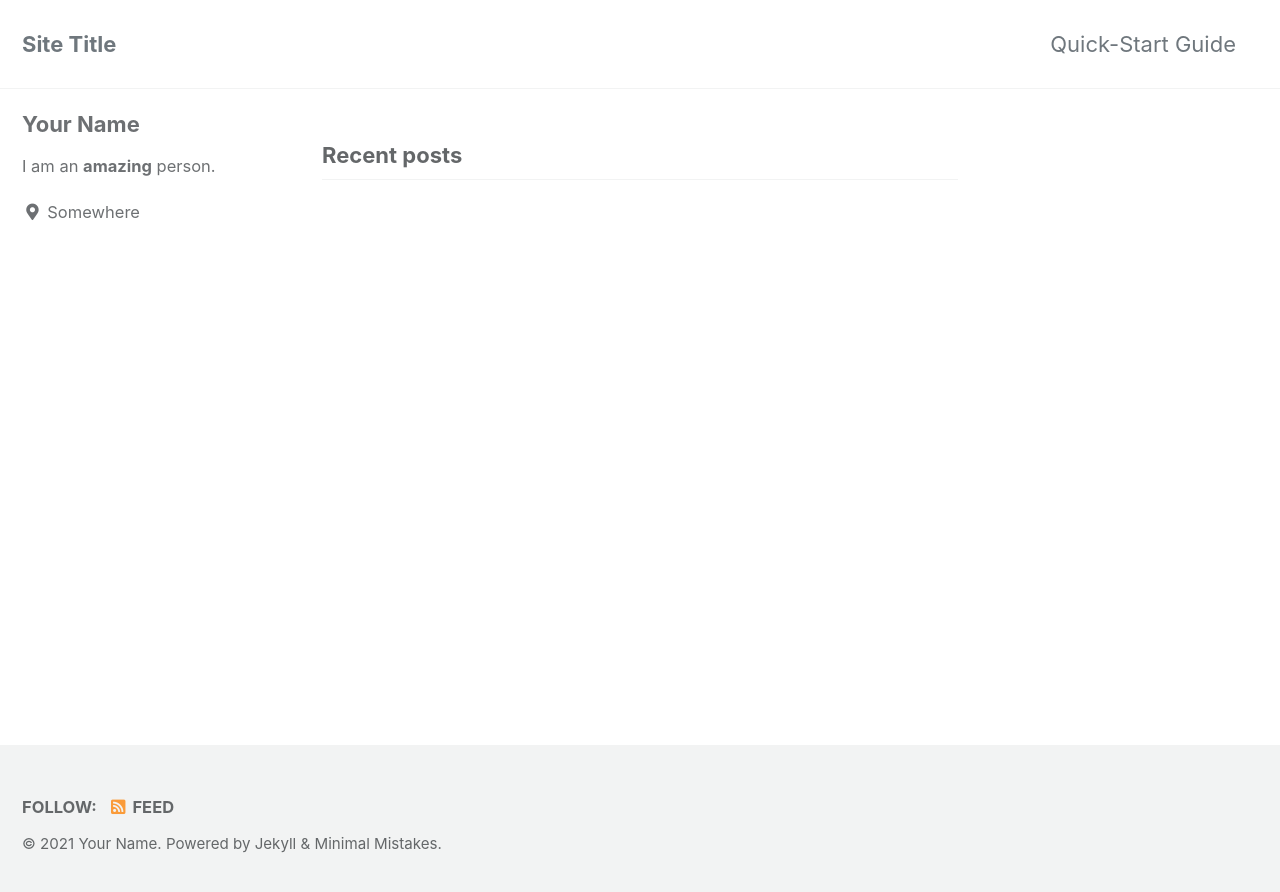
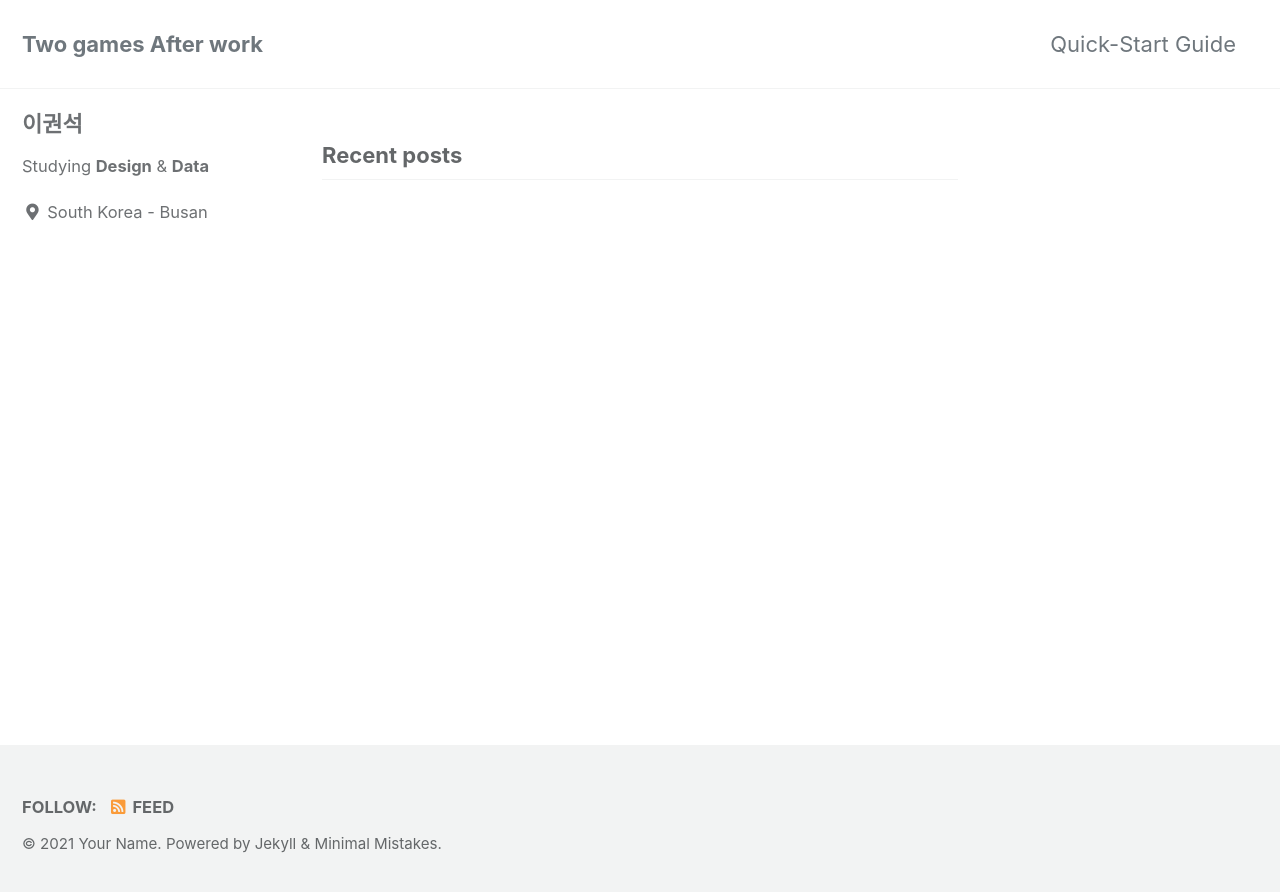
Before and after one commit to LEEGWONSEOK/LEEGWONSEOK.github.io, a Jekyll site: the page built from index.html, in a window 1280 px wide. Shown: the top 892 px of the page. Built offline with Jekyll 4.4.1, drawn with Linux system fonts in a browser that asks for light colours; cached includes are drawn as plain includes; the list of posts is cut into pages by our own code.

Commit message:
Update _config.yml

```diff
--- a/_config.yml
+++ b/_config.yml
@@ -16,12 +16,12 @@ minimal_mistakes_skin    : "default" # "air", "aqua", "contrast", "dark", "dirt"
 
 # Site Settings
 locale                   : "en-US"
-title                    : "Site Title"
+title                    : "Two games After work"
 title_separator          : "-"
 subtitle                 : # site tagline that appears below site title in masthead
 name                     : "Your Name"
 description              : "An amazing website."
-url                      : # the base hostname & protocol for your site e.g. "https://mmistakes.github.io"
+url                      : "https://leegwonseok.github.io"
 baseurl                  : # the subpath of your site, e.g. "/blog"
 repository               : # GitHub username/repo-name e.g. "mmistakes/minimal-mistakes"
 teaser                   : # path of fallback teaser image, e.g. "/assets/images/500x300.png"
@@ -94,10 +94,10 @@ analytics:
 
 # Site Author
 author:
-  name             : "Your Name"
+  name             : "이권석"
   avatar           : # path of avatar image, e.g. "/assets/images/bio-photo.jpg"
-  bio              : "I am an **amazing** person."
-  location         : "Somewhere"
+  bio              : "Studying **Design** & **Data**"
+  location         : "South Korea - Busan"
   email            :
   links:
     - label: "Email"
```
